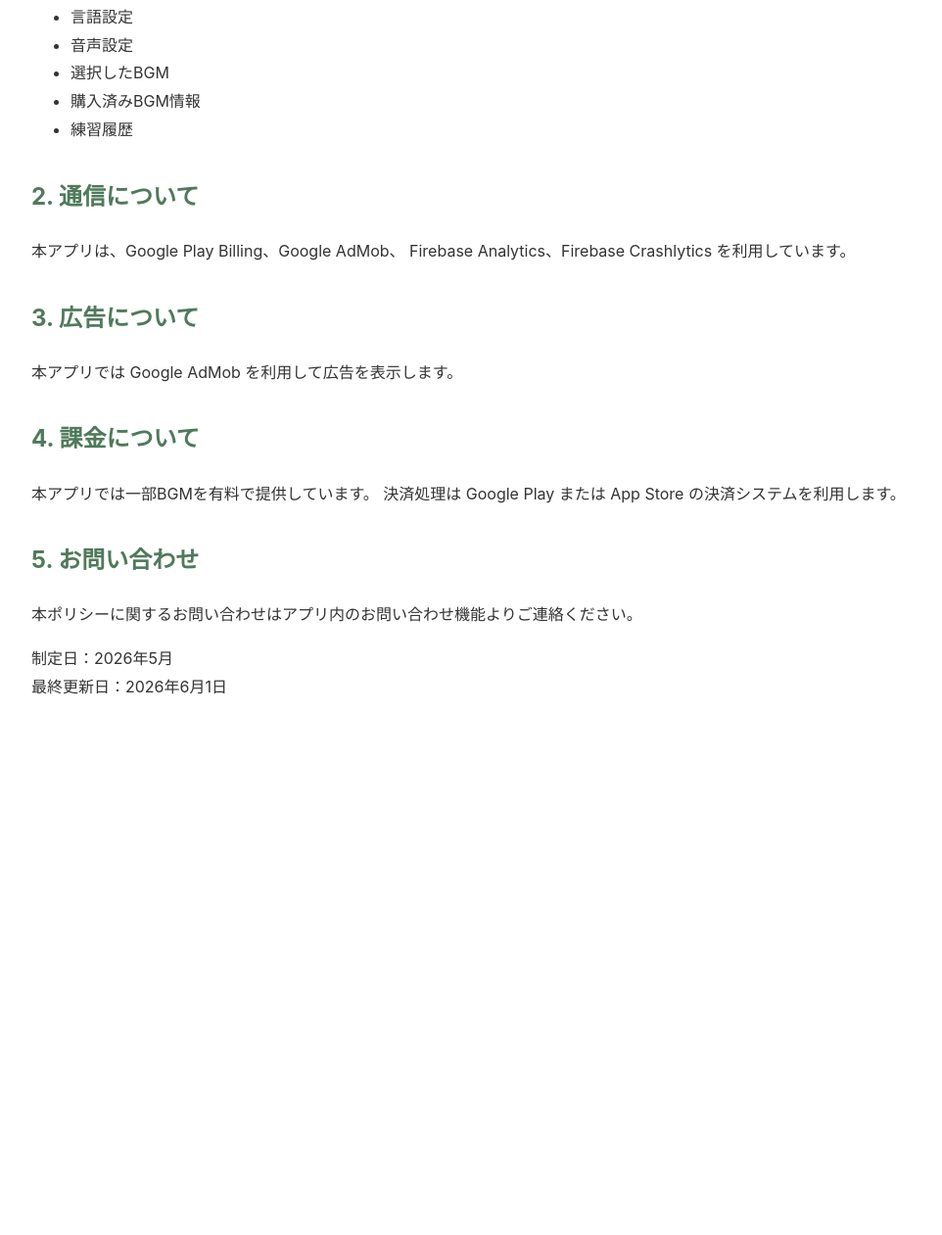
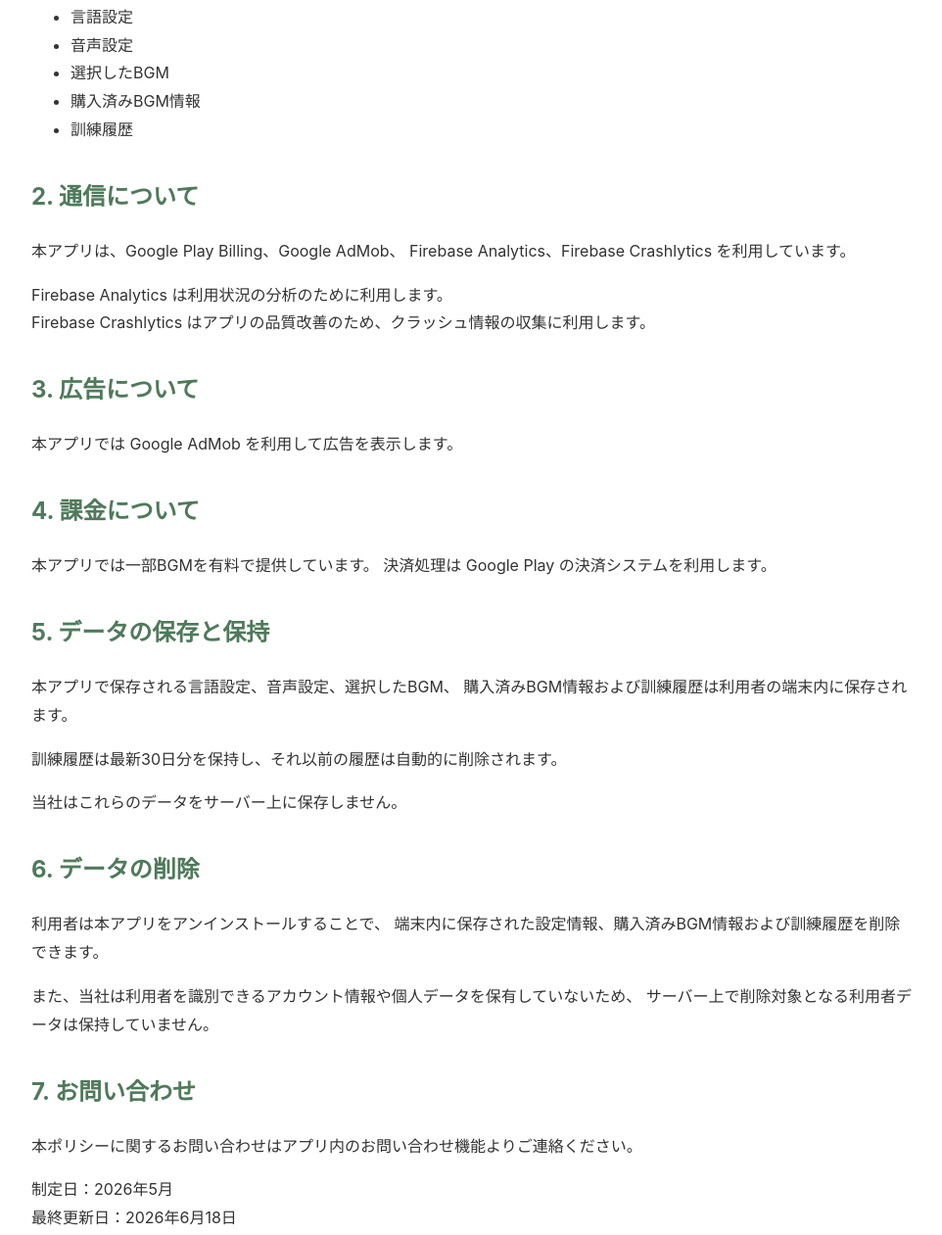
Before and after one commit to yuichi0520/relaxnavi, a plain HTML site: page privacy-policy.html in a window 1280 px wide. Shown: the part 281-1542 px from the top of the page at 98% size, without its empty margins (158-1120 px from the left). Before the commit the page ends 1037 px from the top, so only its background shows below. Drawn offline with Linux system fonts and the light colour scheme.

Commit message:
Revise privacy policy with data handling details
Updated privacy policy to include data retention and deletion information.

```diff
--- a/privacy-policy.html
+++ b/privacy-policy.html
@@ -35,11 +35,11 @@
 <h2>1. 取得する情報</h2>
 
 <ul>
-<li>言語設定</li>
-<li>音声設定</li>
-<li>選択したBGM</li>
-<li>購入済みBGM情報</li>
-<li>練習履歴</li>
+  <li>言語設定</li>
+  <li>音声設定</li>
+  <li>選択したBGM</li>
+  <li>購入済みBGM情報</li>
+  <li>訓練履歴</li>
 </ul>
 
 <h2>2. 通信について</h2>
@@ -47,6 +47,11 @@
 <p>
 本アプリは、Google Play Billing、Google AdMob、
 Firebase Analytics、Firebase Crashlytics を利用しています。
+</p>
+
+<p>
+Firebase Analytics は利用状況の分析のために利用します。<br>
+Firebase Crashlytics はアプリの品質改善のため、クラッシュ情報の収集に利用します。
 </p>
 
 <h2>3. 広告について</h2>
@@ -59,10 +64,37 @@ Firebase Analytics、Firebase Crashlytics を利用しています。
 
 <p>
 本アプリでは一部BGMを有料で提供しています。
-決済処理は Google Play または App Store の決済システムを利用します。
+決済処理は Google Play の決済システムを利用します。
 </p>
 
-<h2>5. お問い合わせ</h2>
+<h2>5. データの保存と保持</h2>
+
+<p>
+本アプリで保存される言語設定、音声設定、選択したBGM、
+購入済みBGM情報および訓練履歴は利用者の端末内に保存されます。
+</p>
+
+<p>
+訓練履歴は最新30日分を保持し、それ以前の履歴は自動的に削除されます。
+</p>
+
+<p>
+当社はこれらのデータをサーバー上に保存しません。
+</p>
+
+<h2>6. データの削除</h2>
+
+<p>
+利用者は本アプリをアンインストールすることで、
+端末内に保存された設定情報、購入済みBGM情報および訓練履歴を削除できます。
+</p>
+
+<p>
+また、当社は利用者を識別できるアカウント情報や個人データを保有していないため、
+サーバー上で削除対象となる利用者データは保持していません。
+</p>
+
+<h2>7. お問い合わせ</h2>
 
 <p>
 本ポリシーに関するお問い合わせはアプリ内のお問い合わせ機能よりご連絡ください。
@@ -70,7 +102,7 @@ Firebase Analytics、Firebase Crashlytics を利用しています。
 
 <p>
 制定日：2026年5月<br>
-最終更新日：2026年6月1日
+最終更新日：2026年6月18日
 </p>
 
 </body>
```
